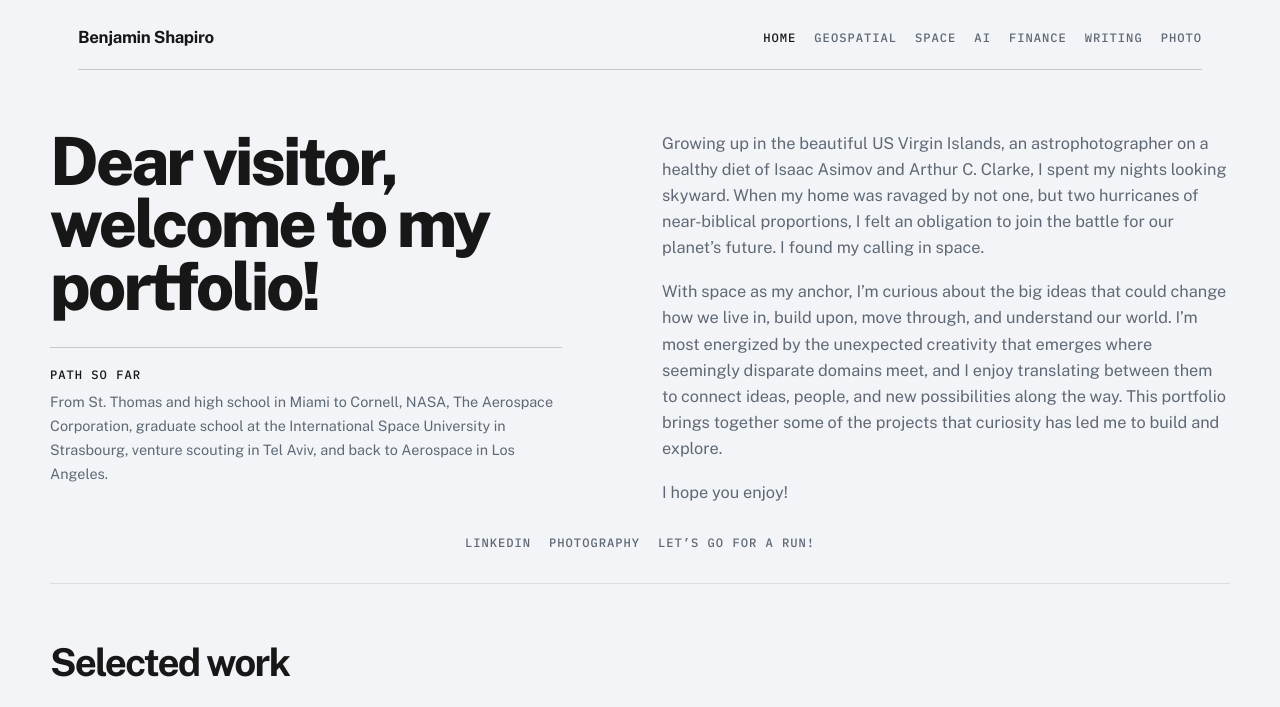
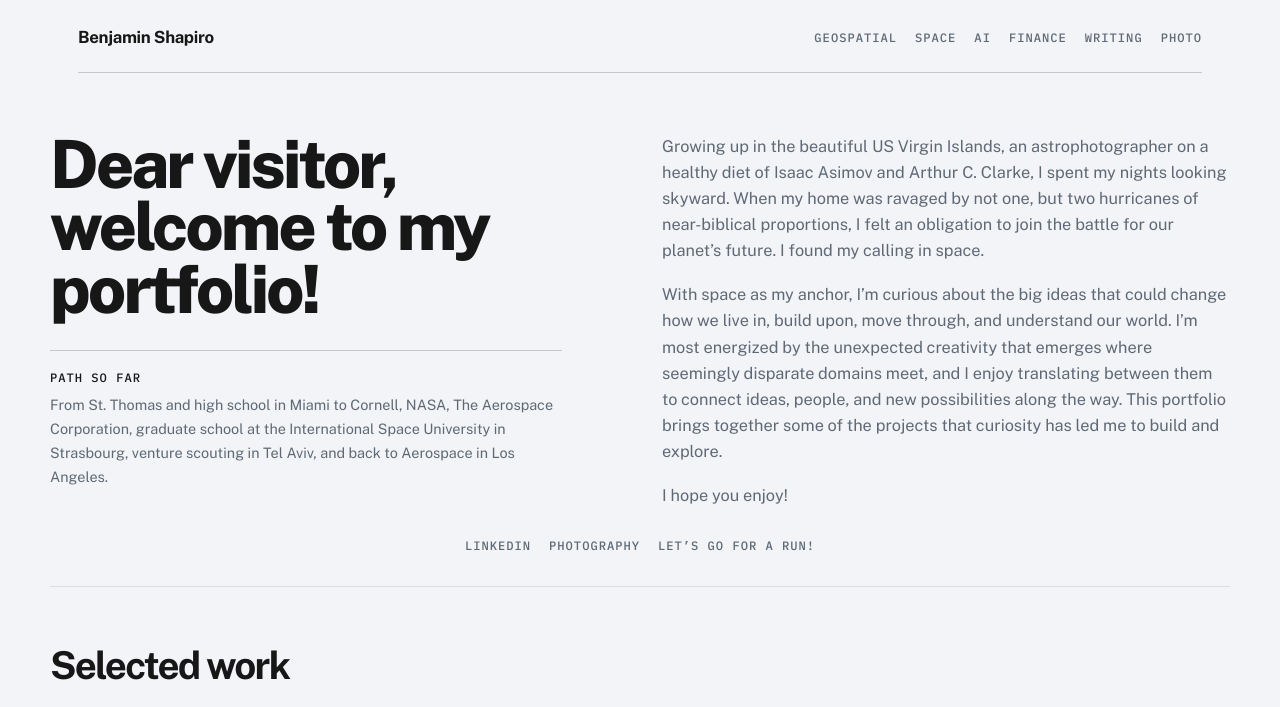
Before and after one commit to benjamin-shapiro/benjamin-shapiro.github.io, a Jekyll site: the page built from _pages/home.md, in a window 1280 px wide. Shown: the top 707 px of the page. Built offline with Jekyll 4.4.1, drawn with Linux system fonts in a browser that asks for light colours.

Commit message:
Refine primary navigation interactions

```diff
--- a/_includes/header.html
+++ b/_includes/header.html
@@ -8,17 +8,16 @@
       <nav class="site-nav" aria-label="Primary">
         {%- for path in page_paths -%}
           {%- assign my_page = site.pages | where: "path", path | first -%}
-          {%- if my_page.title -%}
+          {%- if my_page.title and my_page.url != "/" -%}
             {%- assign nav_label = my_page.title -%}
             {%- case my_page.url -%}
-              {%- when "/" -%}{%- assign nav_label = "Home" -%}
               {%- when "/Geo" -%}{%- assign nav_label = "Geospatial" -%}
               {%- when "/Finance" -%}{%- assign nav_label = "Finance" -%}
               {%- when "/Publications" -%}{%- assign nav_label = "Writing" -%}
               {%- when "/Creative" -%}{%- assign nav_label = "Photo" -%}
             {%- endcase -%}
             <a
-              class="site-nav__link{% if my_page.url == "/" %} site-nav__link--home{% endif %}{% if my_page.url == page.url %} is-active{% endif %}"
+              class="site-nav__link{% if my_page.url == page.url %} is-active{% endif %}"
               href="{{ my_page.url | relative_url }}"
               {% if my_page.url == page.url %}aria-current="page"{% endif %}
             >
--- a/assets/main.scss
+++ b/assets/main.scss
@@ -123,6 +123,20 @@ iframe {
 .page-subnav__link:hover,
 .page-subnav__link:focus-visible {
   color: var(--ink);
+}
+
+.site-brand,
+.site-nav__link {
+  padding-bottom: 2px;
+  border-bottom: 1px solid transparent;
+  transition: color 160ms ease, border-color 160ms ease;
+}
+
+.site-brand:hover,
+.site-brand:focus-visible,
+.site-nav__link:hover,
+.site-nav__link:focus-visible {
+  border-bottom-color: var(--line-strong);
 }
 
 .home-page {
@@ -727,10 +741,6 @@ iframe {
     letter-spacing: 0.07em;
   }
 
-  .site-nav__link--home {
-    display: none;
-  }
-
   .hero__title {
     max-width: 12ch;
   }
```
